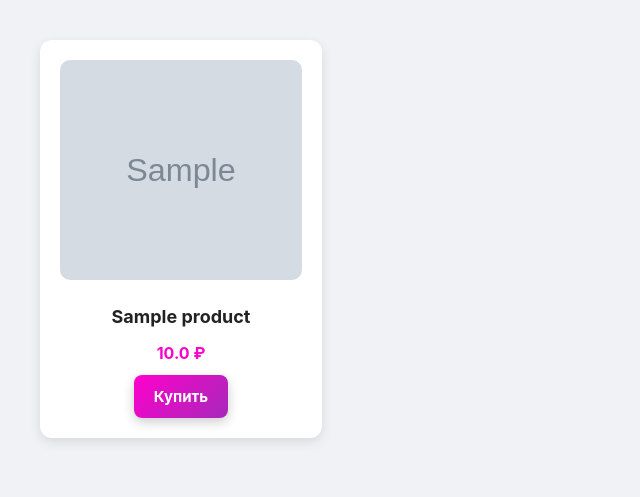
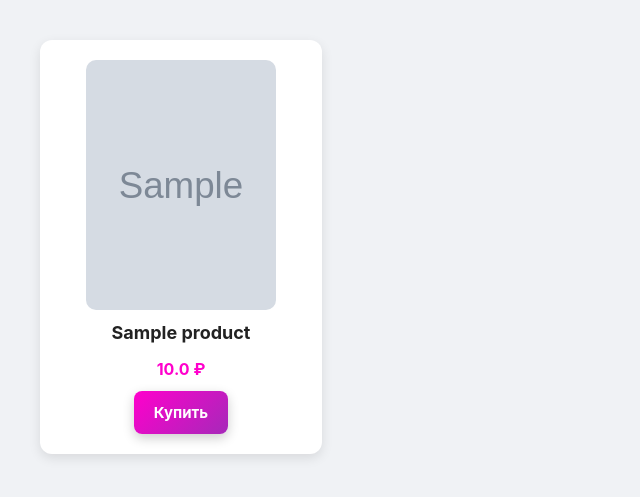
Before and after one commit to Hitsuga-K/VB, a FastAPI app: page / in a window 1280 px wide. Shown: the top 497 px of the page, without its empty margins (0-640 px from the left). Run offline with FastAPI, Linux system fonts and the light colour scheme; tables that the repository leaves empty hold one stand-in row (Sample ...).

Commit message:
Update style.css

```diff
--- a/static/style.css
+++ b/static/style.css
@@ -32,13 +32,17 @@ body {
 }
 
 .card img {
-    width: 100%;
-    height: 220px;
+    width: 190px;
+    height: 250px;
     object-fit: cover;
     border-radius: 10px;
     margin-bottom: 12px;
     transition: transform 0.3s ease;
+    display: block;
+    margin-left: auto;
+    margin-right: auto;
 }
+
 .card:hover img {
     transform: scale(1.05);
 }
```
